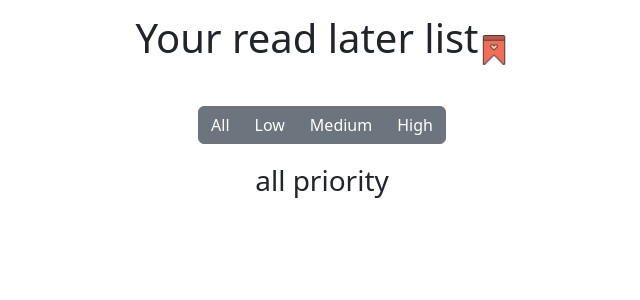
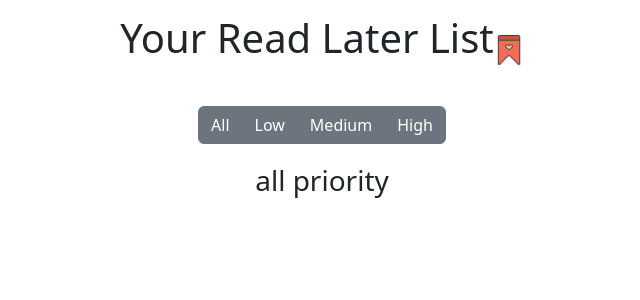
Before and after one commit to D12-PBP-23-24/Bookquet, a Django app: page /read-later/ in a window 1280 px wide. Shown: the part 50-350 px from the top of the page, without its empty margins (318-958 px from the left). Run offline with Django 4.2, Linux system fonts and the light colour scheme; the visitor is signed in with stand-in values (Sample User, id 1); data comes from the database, SQL or seed files in the repository; data that the repository does not hold is empty.

Commit message:
capital word

```diff
--- a/read_later/templates/read_later_list2.html
+++ b/read_later/templates/read_later_list2.html
@@ -7,7 +7,7 @@
     <div class="row align-items-center">
     <div class="col-md-12">
         <div style="display: flex; justify-content: center; align-items: center;">
-            <h1 class="mb-4">Your read later list</h1>
+            <h1 class="mb-4">Your Read Later List</h1>
             <img src="{% static 'images/icon.png' %}" class="img-fluid ml-3" style="max-width: 30px;" />
         </div>
     </div>
```
